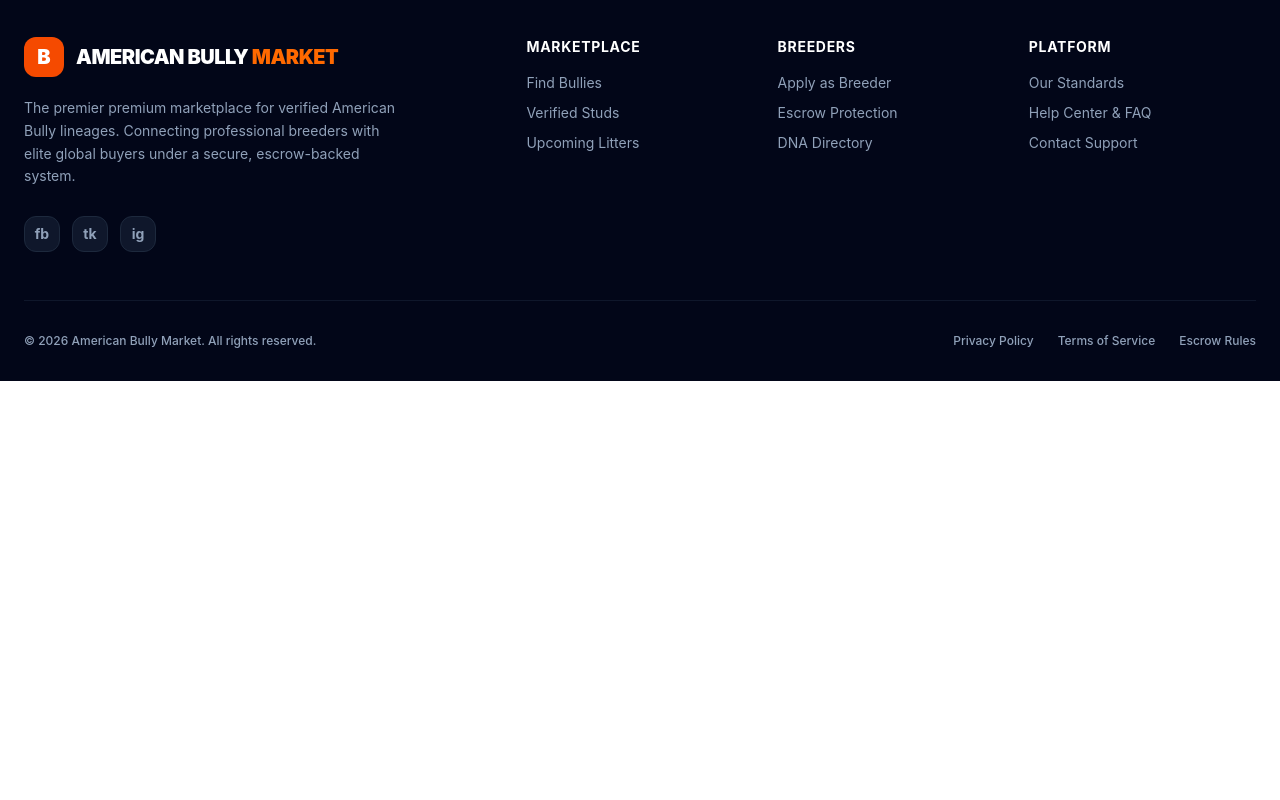
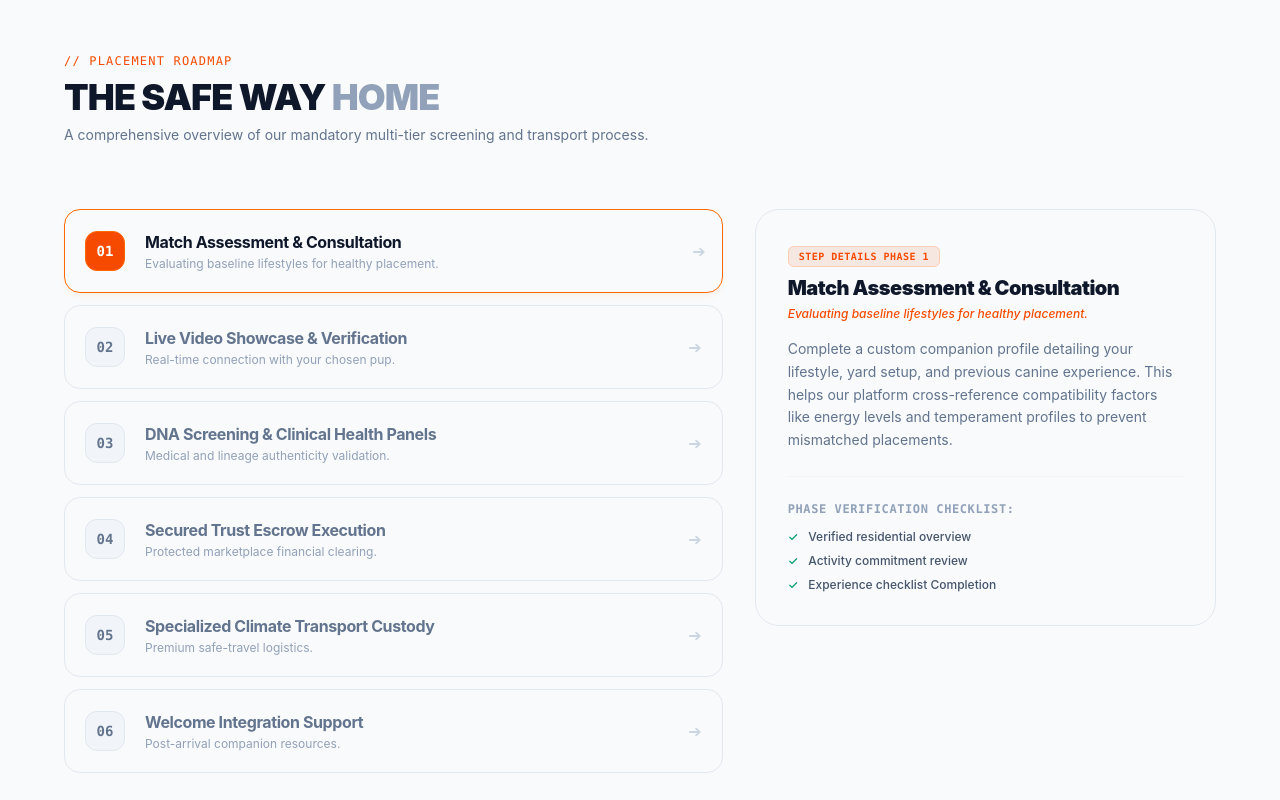
Before and after one commit to Rodralban17/Pet-Website, a React app: page /adoption-process in a window 1280 px wide. Shown: the part 680-1480 px from the top of the page. Before the commit the page ends 1061 px from the top, so only its background shows below. Built offline with nearby package versions, Linux system fonts and the light colour scheme; the HTML template or start-up script is replaced by a standard one.

Commit message:
Adoption steps added

```diff
--- /dev/null
+++ b/src/Components/AdopotionSteps.jsx
@@ -0,0 +1,162 @@
+import React, { useState } from 'react';
+import { motion, AnimatePresence } from 'framer-motion';
+
+const adoptionSteps = [
+  {
+    id: 1,
+    title: "Match Assessment & Consultation",
+    subtitle: "Evaluating baseline lifestyles for healthy placement.",
+    desc: "Complete a custom companion profile detailing your lifestyle, yard setup, and previous canine experience. This helps our platform cross-reference compatibility factors like energy levels and temperament profiles to prevent mismatched placements.",
+    requirements: ["Verified residential overview", "Activity commitment review", "Experience checklist Completion"]
+  },
+  {
+    id: 2,
+    title: "Live Video Showcase & Verification",
+    subtitle: "Real-time connection with your chosen pup.",
+    desc: "Review high-definition media profiles and coordinate private, live virtual introduction calls. See your selected puppy in action, observe behavioral baselines, and interact directly with the certified breeder prior to finalizing commitments.",
+    requirements: ["Live virtual meet arranged", "Behavioral observations logged", "Breeder background check confirmation"]
+  },
+  {
+    id: 3,
+    title: "DNA Screening & Clinical Health Panels",
+    subtitle: "Medical and lineage authenticity validation.",
+    desc: "Before transitioning custody, the animal undergoes an independent, thorough veterinary screening. This includes full structural soundness diagnostics, congenital health reports, age-appropriate vaccine logs, and DNA registration filings.",
+    requirements: ["100% certified health panel", "DNA registration confirmation", "Microchip documentation attached"]
+  },
+  {
+    id: 4,
+    title: "Secured Trust Escrow Execution",
+    subtitle: "Protected marketplace financial clearing.",
+    desc: "Securely route payments into our protected platform escrow terminal. Funds remain securely held and are only disbursed to the breeder once your pet successfully arrives at your location and clears its arrival health inspection.",
+    requirements: ["Identity authorization check", "Funds securely verified in escrow", "Transaction receipts issued"]
+  },
+  {
+    id: 5,
+    title: "Specialized Climate Transport Custody",
+    subtitle: "Premium safe-travel logistics.",
+    desc: "Coordinate specialized pet transport via certified, climate-controlled ground transit or accompanied flight nanny solutions. Receive real-time tracking checkpoints and automated communication updates throughout the entire journey.",
+    requirements: ["Route itinerary finalized", "Transit tracking links activated", "Flight nanny or vehicle check-in completed"]
+  },
+  {
+    id: 6,
+    title: "Welcome Integration Support",
+    subtitle: "Post-arrival companion resources.",
+    desc: "Welcome your new pet home with confidence. Gain immediate entry into our private portal network, featuring priority access to specialty veterinarians, structural dietary guides, and behavioral integration coaches.",
+    requirements: ["Post-arrival checkup schedule", "Lineage registry transfer complete", "Lifetime chat support activation"]
+  }
+];
+
+const InteractivePlacementSteps = () => {
+  const [activeStep, setActiveStep] = useState(1);
+
+  return (
+    <section className="py-20 px-6 border-t border-slate-200">
+      <div className="max-w-6xl mx-auto">
+
+        {/* --- Section Header --- */}
+        <div className="mb-16 max-w-2xl">
+          <span className="text-orange-600 font-mono text-xs tracking-widest uppercase block mb-2">// Placement Roadmap</span>
+          <h2 className="text-3xl md:text-4xl font-black text-slate-900 uppercase tracking-tight">
+            The Safe Way <span className="text-slate-400">Home</span>
+          </h2>
+          <p className="text-slate-500 text-sm mt-2">
+            A comprehensive overview of our mandatory multi-tier screening and transport process.
+          </p>
+        </div>
+
+        {/* --- Outer Split Layout --- */}
+        <div className="grid grid-cols-1 lg:grid-cols-12 gap-8 items-start">
+
+          {/* LEFT PANEL: Interactive Nav List (7 cols) */}
+          <div className="lg:col-span-7 space-y-3">
+            {adoptionSteps.map((step) => {
+              const isSelected = activeStep === step.id;
+              return (
+                <button
+                  key={step.id}
+                  onClick={() => setActiveStep(step.id)}
+                  className={`w-full text-left p-5 rounded-2xl border transition-all duration-300 flex items-center gap-5 group bg-transparent ${
+                    isSelected
+                      ? 'border-orange-500 shadow-md shadow-orange-500/5'
+                      : 'border-slate-200 hover:border-slate-300'
+                  }`}
+                >
+                  {/* Number Badge */}
+                  <div className={`w-10 h-10 rounded-xl font-bold font-mono text-sm flex items-center justify-center shrink-0 border transition-colors ${
+                    isSelected
+                      ? 'bg-orange-600 border-orange-500 text-white'
+                      : 'bg-slate-100 border-slate-200 text-slate-500 group-hover:text-slate-700'
+                  }`}>
+                    {String(step.id).padStart(2, '0')}
+                  </div>
+
+                  {/* Short Text Summaries */}
+                  <div className="flex-1 min-w-0">
+                    <h3 className={`font-bold text-sm md:text-base tracking-tight transition-colors ${
+                      isSelected ? 'text-slate-900' : 'text-slate-500 group-hover:text-slate-800'
+                    }`}>
+                      {step.title}
+                    </h3>
+                    <p className="text-xs text-slate-400 truncate mt-0.5">{step.subtitle}</p>
+                  </div>
+
+                  {/* Interactive Status Arrow Icon */}
+                  <div className={`text-slate-300 transition-transform duration-200 ${isSelected ? 'translate-x-1 text-orange-500' : ''}`}>
+                    ➔
+                  </div>
+                </button>
+              );
+            })}
+          </div>
+
+          {/* RIGHT PANEL: Dynamic Viewport Detail Showcase (5 cols) */}
+          <div className="lg:col-span-5 lg:sticky lg:top-8 border border-slate-200 rounded-3xl p-8 bg-transparent min-h-[400px] flex flex-col justify-between">
+            <AnimatePresence mode="wait">
+              {adoptionSteps.map((step) => step.id === activeStep && (
+                <motion.div
+                  key={step.id}
+                  initial={{ opacity: 0, x: 15 }}
+                  animate={{ opacity: 1, x: 0 }}
+                  exit={{ opacity: 0, x: -15 }}
+                  transition={{ duration: 0.2 }}
+                  className="space-y-6 flex-1 flex flex-col justify-between"
+                >
+                  <div className="space-y-4">
+                    <div className="space-y-1">
+                      <span className="text-[10px] bg-orange-600/10 border border-orange-500/20 text-orange-600 px-2.5 py-1 rounded-md font-mono font-bold uppercase tracking-wider">
+                        Step Details Phase {step.id}
+                      </span>
+                      <h4 className="text-xl font-black text-slate-900 tracking-tight pt-2">{step.title}</h4>
+                      <p className="text-xs text-orange-600 font-medium italic">{step.subtitle}</p>
+                    </div>
+
+                    <p className="text-sm text-slate-500 leading-relaxed font-normal">
+                      {step.desc}
+                    </p>
+                  </div>
+
+                  {/* Requirements Sub-List */}
+                  <div className="pt-6 border-t border-slate-100 space-y-3">
+                    <h5 className="text-xs font-bold uppercase tracking-wider text-slate-400 font-mono">Phase Verification Checklist:</h5>
+                    <ul className="space-y-2">
+                      {step.requirements.map((req, i) => (
+                        <li key={i} className="flex items-center gap-2.5 text-xs text-slate-600 font-medium">
+                          <span className="text-emerald-600 shrink-0">✓</span>
+                          {req}
+                        </li>
+                      ))}
+                    </ul>
+                  </div>
+                </motion.div>
+              ))}
+            </AnimatePresence>
+          </div>
+
+        </div>
+
+      </div>
+    </section>
+  );
+};
+
+export default InteractivePlacementSteps;
--- a/src/Components/AdoptionHeader.jsx
+++ b/src/Components/AdoptionHeader.jsx
@@ -3,7 +3,7 @@
 
 const AdoptionHeader = () => {
   return (
-    <section className="relative bg-slate-950  py-20 px-6 overflow-hidden">
+    <section className="relative   py-20 px-6 overflow-hidden">
 
       {/* Visual background element - soft warm ambient radial light */}
       <div className="absolute top-1/2 right-0 -translate-y-1/2 w-[00px] h-[500px] bg-amber-500/10 rounded-full blur-[120px] pointer-events-none" />
@@ -25,7 +25,7 @@
             initial={{ opacity: 0, y: 20 }}
             animate={{ opacity: 1, y: 0 }}
             transition={{ delay: 0.1 }}
-            className="text-4xl sm:text-5xl md:text-6xl font-black text-white tracking-tight leading-none"
+            className="text-4xl sm:text-5xl md:text-6xl font-black text-black tracking-tight leading-none"
           >
             Finding Your Perfect <br />
             <span className="text-transparent bg-clip-text bg-gradient-to-r from-amber-400 via-orange-500 to-amber-500">
--- a/src/Pages/AdoptionProcessPage.jsx
+++ b/src/Pages/AdoptionProcessPage.jsx
@@ -1,5 +1,6 @@
 import {React} from 'react';
 import AdoptionHeader from '../Components/AdoptionHeader';
+import InteractivePlacementSteps from '../Components/AdopotionSteps';
 const AdoptionProcessPage = () => {
   return (
    <div>
@@ -7,7 +8,7 @@
         <section className=" bg-[url('/bg.jpg')] bg-cover bg-center flex items-center justify-center">
          <AdoptionHeader/>
         </section>
-
+        <InteractivePlacementSteps/>
       </main>
     </div>
   );
```
